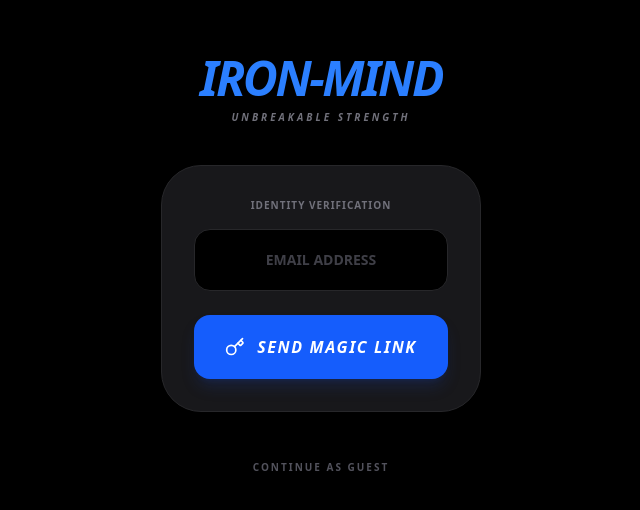
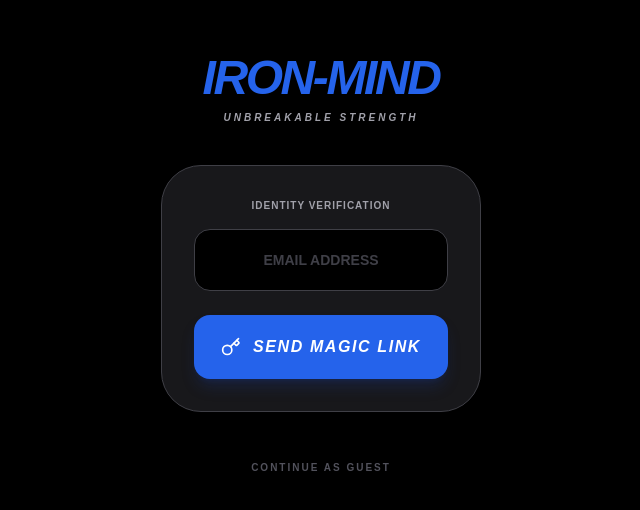
Before and after one commit to nathan-tech22/iron-mind-ai, a Next.js app: page / in a window 1280 px wide. Shown: the part 128-638 px from the top of the page, without its empty margins (319-959 px from the left). Built offline with nearby package versions, Linux system fonts and the light colour scheme; no server answers.

Commit message:
Feat: Implemented visual theme options (Founder Black, Iron Neon) in globals.css and wired to SettingsScreen/AppContent

```diff
--- a/src/app/globals.css
+++ b/src/app/globals.css
@@ -1,26 +1,66 @@
 @import "tailwindcss";
 
 :root {
-  --background: #ffffff;
-  --foreground: #171717;
+  /* Founder Black defaults */
+  --color-primary: #2563eb; /* blue-600 */
+  --color-secondary: #60a5fa; /* blue-400 */
+  --color-background: #000000; /* black */
+  --color-text: #ffffff; /* white */
+  --color-text-muted: #a1a1aa; /* zinc-400 */
+  --color-card-bg: #18181b; /* zinc-900 */
+  --color-border: #3f3f46; /* zinc-700 */
+  --color-success: #10b981; /* emerald-500 */
+  --color-warning: #f59e0b; /* amber-500 */
+  --color-danger: #ef4444; /* red-500 */
 }
 
-@theme inline {
-  --color-background: var(--background);
-  --color-foreground: var(--foreground);
-  --font-sans: var(--font-geist-sans);
-  --font-mono: var(--font-geist-mono);
-}
-
-@media (prefers-color-scheme: dark) {
-  :root {
-    --background: #0a0a0a;
-    --foreground: #ededed;
-  }
+.iron-neon {
+  --color-primary: #00e5ff; /* Cyan-like neon */
+  --color-secondary: #ff00e5; /* Magenta-like neon */
+  --color-background: #0d0d0d; /* Darker background for neon contrast */
+  --color-text: #e0e0e0; /* Off-white for readability */
+  --color-text-muted: #8b5cf6; /* Violet-ish for muted text */
+  --color-card-bg: #1a0033; /* Dark purple */
+  --color-border: #5a127d; /* Medium purple */
+  --color-success: #00ff00; /* Bright green */
+  --color-warning: #ffcc00; /* Bright yellow */
+  --color-danger: #ff0000; /* Bright red */
 }
 
 body {
-  background: var(--background);
-  color: var(--foreground);
+  background-color: var(--color-background);
+  color: var(--color-text);
+  font-family: Arial, Helvetica, sans-serif; /* Keep Arial as the base font */
+  transition: background-color 0.5s ease, color 0.5s ease;
+}
 
+/* Apply theme-specific colors to Tailwind classes */
+.bg-black {
+  background-color: var(--color-background);
 }
+.text-white {
+  color: var(--color-text);
+}
+.text-blue-500 {
+  color: var(--color-primary);
+}
+.text-zinc-500 {
+  color: var(--color-text-muted);
+}
+.bg-blue-600 {
+  background-color: var(--color-primary);
+}
+.border-blue-400 {
+  border-color: var(--color-secondary);
+}
+.shadow-blue-900\/20 {
+  box-shadow: 0 0 20px rgba(var(--color-primary-rgb), 0.2);
+}
+.bg-zinc-900 {
+  background-color: var(--color-card-bg);
+}
+.border-zinc-800 {
+  border-color: var(--color-border);
+}
+
+/* Add any other classes that need dynamic theming */
--- a/src/components/SettingsScreen.tsx
+++ b/src/components/SettingsScreen.tsx
@@ -4,7 +4,7 @@ import { supabase } from '@/lib/supabase';
 
 import { Lift, WorkoutLog, Profile } from '@/lib/types';
 
-export const SettingsScreen = ({ lifts, onUpdateLifts, history = [] }: { lifts: Lift[], onUpdateLifts: (l: Lift[]) => void, history?: WorkoutLog[] }) => {
+export const SettingsScreen = ({ lifts, onUpdateLifts, history = [], onThemeChange }: { lifts: Lift[], onUpdateLifts: (l: Lift[]) => void, history?: WorkoutLog[], onThemeChange: (theme: string) => void }) => {
   const [editingTM, setEditingTM] = useState(false);
   const [editingProfile, setEditingProfile] = useState(false);
   const [tempLifts, setTempLifts] = useState<Lift[]>(lifts);
@@ -43,6 +43,7 @@ export const SettingsScreen = ({ lifts, onUpdateLifts, history = [] }: { lifts:
   const saveProfile = (newProfile: any) => {
     setProfile(newProfile);
     localStorage.setItem('iron-mind-profile', JSON.stringify(newProfile));
+    onThemeChange(newProfile.theme); // Apply theme globally
     setEditingProfile(false);
   };
 
--- a/src/components/TrainingDashboard.tsx
+++ b/src/components/TrainingDashboard.tsx
@@ -276,6 +276,16 @@ export const AppContent = () => {
     overall_score: null,
     date: new Date().toISOString().split('T')[0], // Initialize with today's date
   });
+  const [theme, setTheme] = useState('FOUNDER BLACK'); // New theme state
+
+  // Load profile and theme from localStorage on initial load
+  useEffect(() => {
+    const savedProfile = localStorage.getItem('iron-mind-profile');
+    if (savedProfile) {
+      const parsedProfile = JSON.parse(savedProfile);
+      setTheme(parsedProfile.theme || 'FOUNDER BLACK');
+    }
+  }, []);
 
   const handleRPEChange = (index: number, rpe: number) => {
     setRpeValues(prev => {
@@ -841,7 +851,7 @@ export const AppContent = () => {
   }
 
   return (
-    <div className="min-h-screen bg-black text-white pb-32">
+    <div className={`min-h-screen bg-black text-white pb-32 ${theme.toLowerCase().replace(/\s/g, '-')}`}>
       {activeTab === 'train' && (
         <TrainingView
           lifts={lifts}
@@ -864,8 +874,8 @@ export const AppContent = () => {
       )}
       {activeTab === 'stats' && <PRTracker />}
       {activeTab === 'history' && <HistoryScreen logs={history} />}
-      {activeTab === 'settings' && <SettingsScreen lifts={lifts} onUpdateLifts={updateLifts} history={history} />}
       {activeTab === 'achievements' && <AchievementsScreen achievements={achievements} />}
+      {activeTab === 'settings' && <SettingsScreen lifts={lifts} onUpdateLifts={updateLifts} history={history} onThemeChange={setTheme} />}
 
       {showReadinessModal && (
         <ReadinessCheckModal
```
Also changed, not shown: 1 other file (tests, documents, lock files or other folders).
